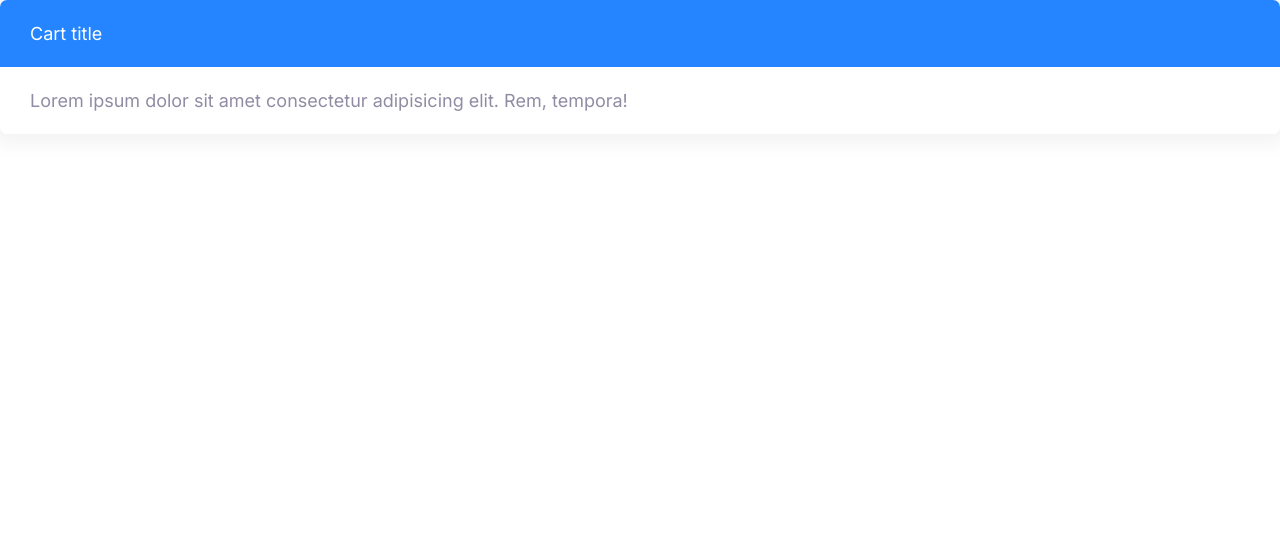
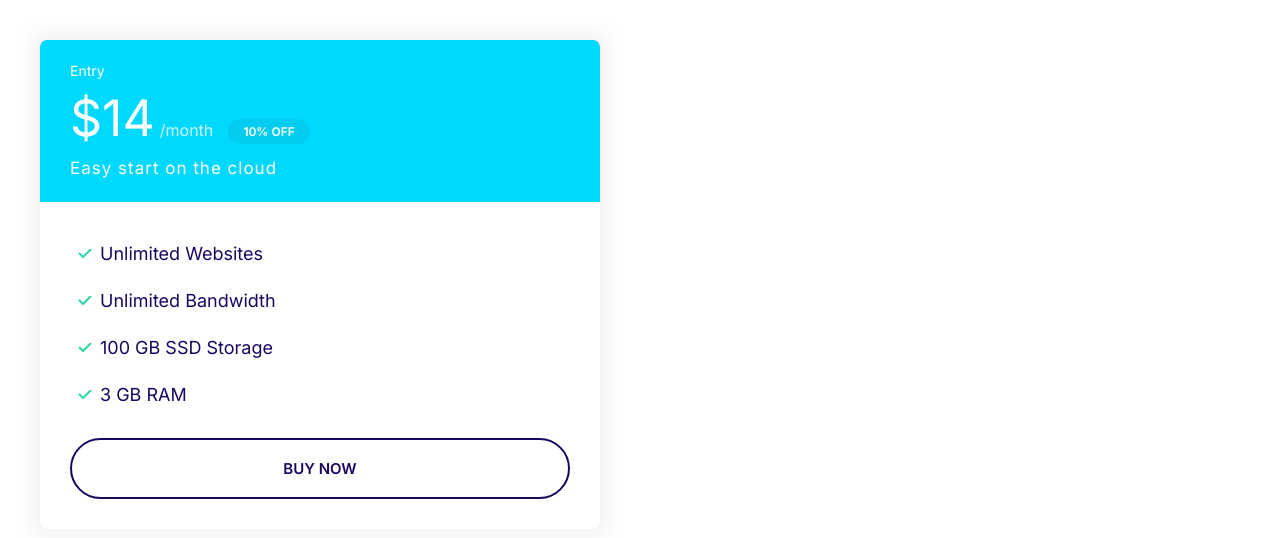
Before and after one commit to filippkz/First-progect, a plain HTML site: page index.html in a window 1280 px wide. Drawn offline with Linux system fonts and the light colour scheme.

Commit message:
Building popular.

```diff
--- a/css/styles.css
+++ b/css/styles.css
@@ -118,6 +118,7 @@ a {
 
 .badge--small {
   font-size: 1.6rem;
+  padding: 0.5rem 1.5rem;
 }
 
 @media screen and (min-width: 1024px) {
@@ -319,3 +320,56 @@ a {
   background: var(--color-secondary);
   color: #fff;
 }
+
+.card--secondary .badge--secondary {
+  background: #02cdf1;
+}
+
+/* Plans */
+
+.plan__name {
+  color: #fff;
+  margin: 0;
+  font-weight: 500;
+  font-size: 2.4rem;
+}
+
+.plan__price {
+  font-size: 6rem;
+}
+
+.plan__billing-cycle {
+  font-size: 2.4rem;
+  font-weight: 300;
+  opacity: 0.8;
+  margin-right: 1rem;
+}
+
+.plan__description {
+  font-size: 2rem;
+  font-weight: 300;
+  letter-spacing: 1px;
+  display: block;
+}
+
+.plan .list__item {
+  margin-bottom: 2rem;
+}
+
+@media screen and (min-width: 1024px) {
+  .plan__name {
+    font-size: 1.4rem;
+  }
+
+  .plan__price {
+    font-size: 5rem;
+  }
+
+  .plan__billing-cycle {
+    font-size: 1.6rem;
+  }
+
+  .plan__description {
+    font-size: 1.7rem;
+  }
+}
--- a/index.html
+++ b/index.html
@@ -14,10 +14,26 @@
     <title>Document</title>
   </head>
   <body>
-    <div class="card card--primary">
-      <header class="card__header">Cart title</header>
-      <div class="card__body">
-        Lorem ipsum dolor sit amet consectetur adipisicing elit. Rem, tempora!
+    <div style="width: 50%; padding: 4rem">
+      <div class="plan">
+        <div class="card card--secondary">
+          <header class="card__header">
+            <h3 class="plan__name">Entry</h3>
+            <span class="plan__price">$14</span>
+            <span class="plan__billing-cycle">/month</span>
+            <span class="badge badge--secondary badge--small">10% OFF</span>
+            <span class="plan__description">Easy start on the cloud</span>
+          </header>
+          <div class="card__body">
+            <ul class="list list--tick">
+              <li class="list__item">Unlimited Websites</li>
+              <li class="list__item">Unlimited Bandwidth</li>
+              <li class="list__item">100 GB SSD Storage</li>
+              <li class="list__item">3 GB RAM</li>
+            </ul>
+            <button class="btn btn--outline btn--block">Buy Now</button>
+          </div>
+        </div>
       </div>
     </div>
   </body>
```
Also changed, not shown: components/plan.html (added, +22 -0 lines).
